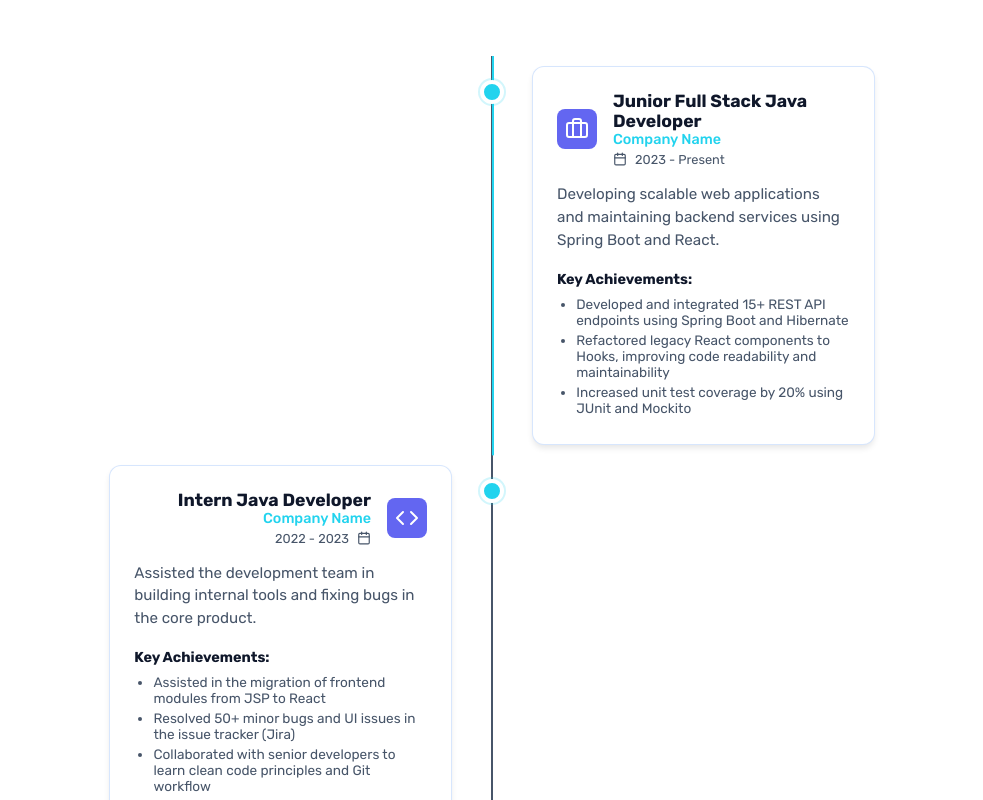
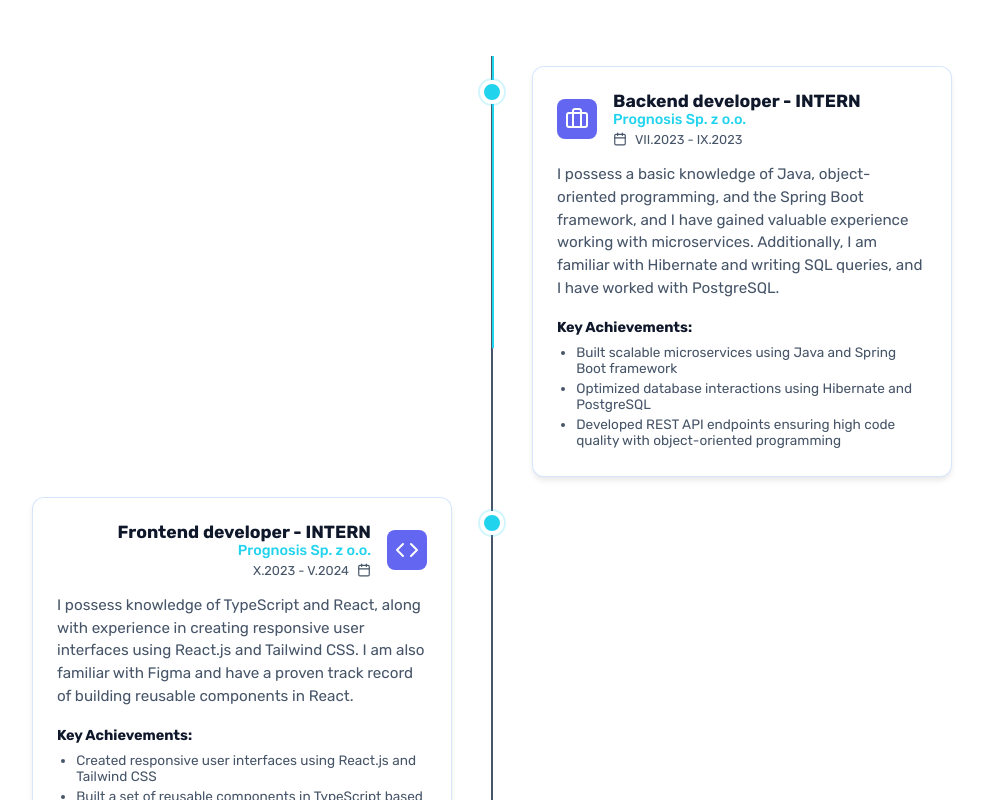
Before and after one commit to Mattias988/MKorsakowsky-V2, a Next.js app in the folder frontend/: page / in a window 1280 px wide. Shown: the part 2940-3740 px from the top of the page, without its empty margins (148-1131 px from the left). Built offline with nearby package versions, Linux system fonts and the light colour scheme; no server answers.

Commit message:
feat: Add initial IDE configuration files and frontend experience data.

```diff
--- a/frontend/src/data/experienceData.tsx
+++ b/frontend/src/data/experienceData.tsx
@@ -5,56 +5,42 @@ import { Experiences } from "@/types";
 export const experienceData: Experiences = [
     {
         id: 1,
-        title: "Junior Full Stack Java Developer",
-        company: "Company Name",
-        date: "2023 - Present",
-        description: "Developing scalable web applications and maintaining backend services using Spring Boot and React.",
+        title: "Backend developer - INTERN",
+        company: "Prognosis Sp. z o.o.",
+        date: "VII.2023 - IX.2023",
+        description: "I possess a basic knowledge of Java, object-oriented programming, and the Spring Boot framework, and I have gained valuable experience working with microservices. Additionally, I am familiar with Hibernate and writing SQL queries, and I have worked with PostgreSQL.",
         achievements: [
-            "Developed and integrated 15+ REST API endpoints using Spring Boot and Hibernate",
-            "Refactored legacy React components to Hooks, improving code readability and maintainability",
-            "Increased unit test coverage by 20% using JUnit and Mockito"
+            "Built scalable microservices using Java and Spring Boot framework",
+            "Optimized database interactions using Hibernate and PostgreSQL",
+            "Developed REST API endpoints ensuring high code quality with object-oriented programming"
         ],
         icon: <Briefcase size={24} color="white" />,
         color: "#6366f1"
     },
     {
         id: 2,
-        title: "Intern Java Developer",
-        company: "Company Name",
-        date: "2022 - 2023",
-        description: "Assisted the development team in building internal tools and fixing bugs in the core product.",
+        title: "Frontend developer - INTERN",
+        company: "Prognosis Sp. z o.o.",
+        date: "X.2023 - V.2024",
+        description: "I possess knowledge of TypeScript and React, along with experience in creating responsive user interfaces using React.js and Tailwind CSS. I am also familiar with Figma and have a proven track record of building reusable components in React.",
         achievements: [
-            "Assisted in the migration of frontend modules from JSP to React",
-            "Resolved 50+ minor bugs and UI issues in the issue tracker (Jira)",
-            "Collaborated with senior developers to learn clean code principles and Git workflow"
+            "Created responsive user interfaces using React.js and Tailwind CSS",
+            "Built a set of reusable components in TypeScript based on Figma designs",
+            "Maintained and improved frontend codebase ensuring high performance and responsiveness"
         ],
         icon: <Code size={24} color="white" />,
         color: "#6366f1"
     },
     {
-        id: 4,
-        title: "Intern Java Developer",
-        company: "Company Name",
-        date: "2022 - 2023",
-        description: "Assisted the development team in building internal tools and fixing bugs in the core product.",
+        id: 3,
+        title: "Web developer",
+        company: "Kamal-bet",
+        date: "VII.2025 - Present",
+        description: "I have a solid understanding of WordPress and Elementor, supported by strong technical skills in PHP. I specialize in building complex websites and developing custom plugins for WordPress and WooCommerce. Additionally, I ensure that all websites are built with responsiveness in mind, delivering a seamless user experience across all devices.",
         achievements: [
-            "Assisted in the migration of frontend modules from JSP to React",
-            "Resolved 50+ minor bugs and UI issues in the issue tracker (Jira)",
-            "Collaborated with senior developers to learn clean code principles and Git workflow"
-        ],
-        icon: <Code size={24} color="white" />,
-        color: "#6366f1"
-    },
-    {
-        id: 5,
-        title: "Intern Java Developer",
-        company: "Company Name",
-        date: "2022 - 2023",
-        description: "Assisted the development team in building internal tools and fixing bugs in the core product.",
-        achievements: [
-            "Assisted in the migration of frontend modules from JSP to React",
-            "Resolved 50+ minor bugs and UI issues in the issue tracker (Jira)",
-            "Collaborated with senior developers to learn clean code principles and Git workflow"
+            "Developed custom plugins for WordPress and WooCommerce using PHP",
+            "Built complex, responsive websites using Elementor and WordPress",
+            "Optimized website performance and user experience across diverse devices"
         ],
         icon: <Code size={24} color="white" />,
         color: "#6366f1"
```
